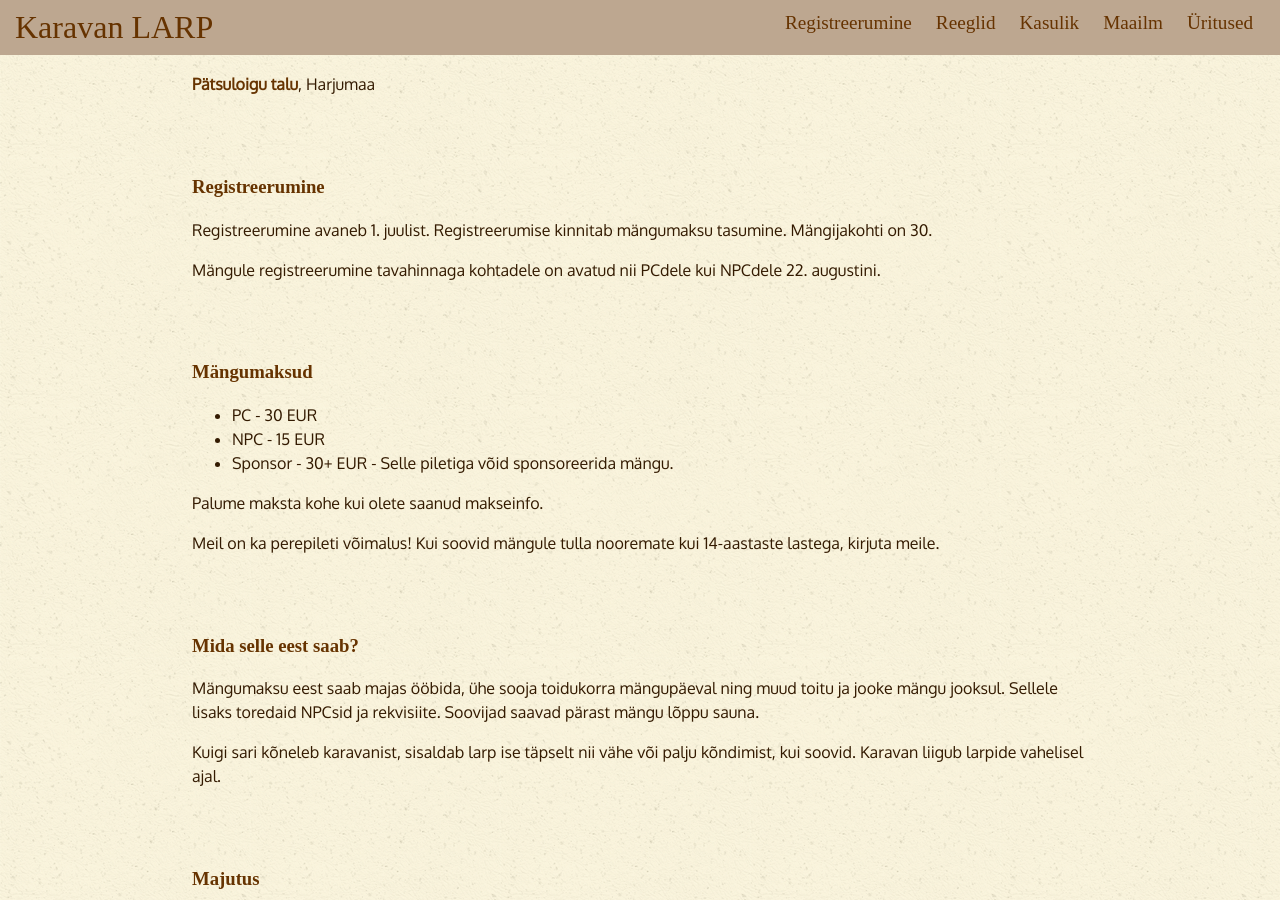
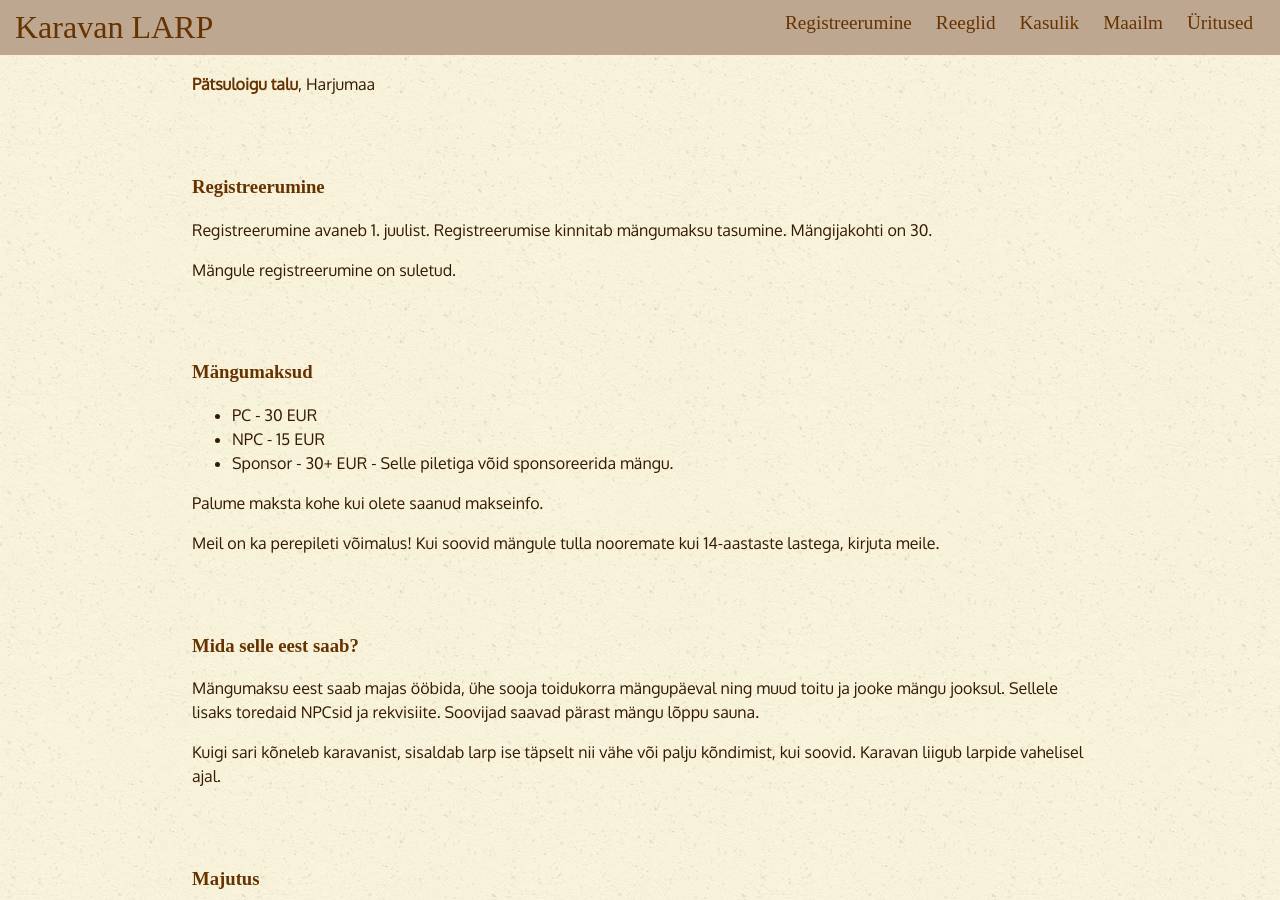
Before and after one commit to karavanlarp/karavanlarp.github.io, a Jekyll site: the page built from est/events/caravan2.md, in a window 1280 px wide and 900 px high, scrolled down 842 px. Built offline with Jekyll 4.4.1, drawn with Linux system fonts in a browser that asks for light colours; some web fonts are replaced.

Commit message:
rega lõpp

```diff
--- a/est/events/caravan2.md
+++ b/est/events/caravan2.md
@@ -30,7 +30,7 @@ Karavani larpi-seeria teine mäng: Metsa Süda.
 
 Registreerumine avaneb 1. juulist. Registreerumise kinnitab mängumaksu tasumine. Mängijakohti on 30.
 
-Mängule registreerumine tavahinnaga kohtadele on avatud nii PCdele kui NPCdele 22. augustini.
+Mängule registreerumine on suletud.
 
 ### Mängumaksud
 
```
Also changed, not shown: eng/events/caravan2.md (+1 -1 lines), est/reg/registration.md (+1 -1 lines).
